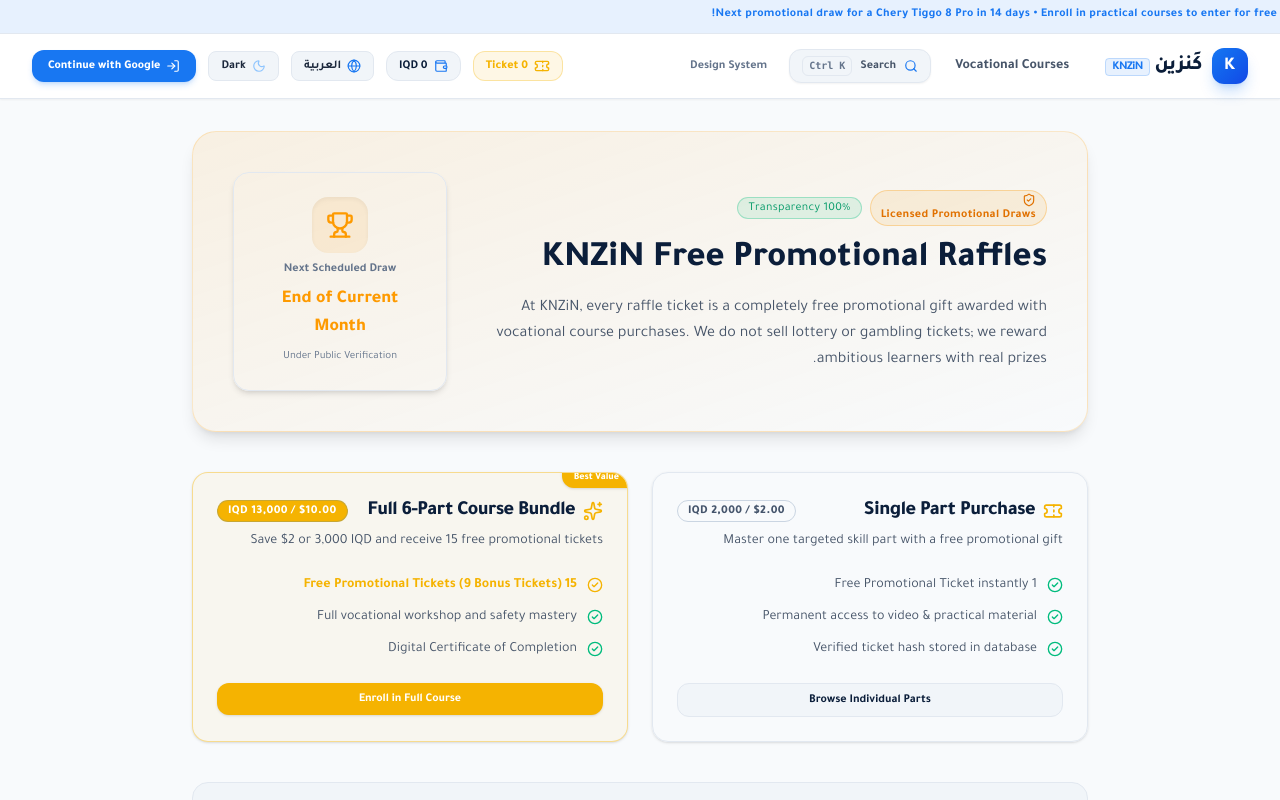
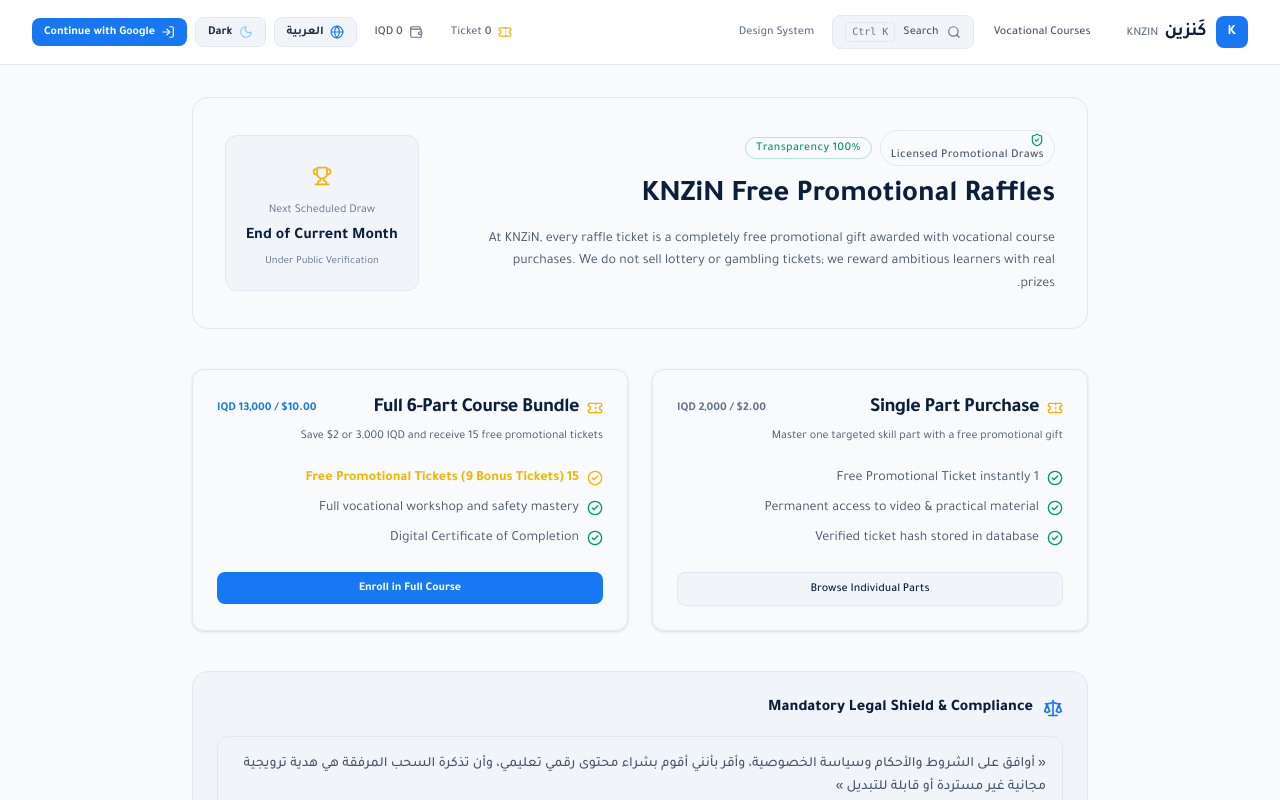
Before and after one commit to Muaz-Aldalil/Knzin, a Next.js app in the folder frontend/: page /en/raffle in a window 1280 px wide. Shown: the top 800 px of the page. Built offline with nearby package versions, Linux system fonts and the light colour scheme.

Commit message:
refactor(design): apply Minimal Product Design Principle across navigation, hero, cards, and outcomes

```diff
--- a/frontend/src/app/[locale]/raffle/page.tsx
+++ b/frontend/src/app/[locale]/raffle/page.tsx
@@ -5,12 +5,8 @@
   Trophy,
   Ticket,
   ShieldCheck,
-  Gift,
   Scale,
-  Sparkles,
-  ArrowRight,
   Info,
-  Calendar,
   CheckCircle2,
   FileCheck2
 } from 'lucide-react';
@@ -37,38 +33,38 @@
   return (
     <div className="max-w-4xl mx-auto space-y-10 pb-16">
       {/* Hero Transparency Section */}
-      <div className="relative overflow-hidden rounded-3xl bg-gradient-to-br from-amber-500/10 via-amber-500/5 to-transparent border border-amber-500/20 p-6 sm:p-10 shadow-lg">
+      <div className="rounded-2xl bg-surface-primary border border-border-subtle p-6 sm:p-8">
         <div className="flex flex-col sm:flex-row items-start sm:items-center justify-between gap-6">
           <div className="space-y-3 max-w-xl">
             <div className="flex items-center gap-2">
-              <Badge variant="outline" className="bg-amber-500/10 text-amber-600 dark:text-amber-400 border-amber-500/30 gap-1.5 font-bold">
-                <ShieldCheck className="w-3.5 h-3.5" />
+              <Badge variant="outline" className="text-content-secondary border-border-subtle gap-1.5 font-medium text-xs">
+                <ShieldCheck className="w-3.5 h-3.5 text-emerald-600 dark:text-emerald-400" />
                 <span>{isRtl ? 'نظام السحوبات القانوني المرخص' : 'Licensed Promotional Draws'}</span>
               </Badge>
-              <Badge variant="outline" className="bg-emerald-500/10 text-emerald-600 dark:text-emerald-400 border-emerald-500/30">
+              <Badge variant="outline" className="text-emerald-600 dark:text-emerald-400 border-emerald-500/30 text-xs font-medium">
                 {isRtl ? 'شفافية 100%' : '100% Transparency'}
               </Badge>
             </div>
 
-            <h1 className="text-2xl sm:text-4xl font-black text-secondary dark:text-white leading-tight">
+            <h1 className="text-2xl sm:text-3xl font-bold text-content-primary leading-tight">
               {isRtl ? 'الجوائز الترويجية المجانية لكَنزين' : 'KNZiN Free Promotional Raffles'}
             </h1>
 
-            <p className="text-sm sm:text-base text-content-secondary leading-relaxed">
+            <p className="text-sm text-content-secondary leading-relaxed">
               {isRtl
                 ? 'في كَنزين، كل تذكرة سحب هي هدية ترويجية مجانية تماماً تُمنح مع شراء المسارات والدورات المهنية. لا نبيع الحظ ولا نفرض رسوم مقامرة، بل نكافئ المتعلمين الطموحين بجوائز حقيقية.'
                 : 'At KNZiN, every raffle ticket is a completely free promotional gift awarded with vocational course purchases. We do not sell lottery or gambling tickets; we reward ambitious learners with real prizes.'}
             </p>
           </div>
 
-          <div className="flex flex-col items-center justify-center p-6 rounded-2xl bg-surface-primary border border-border-subtle shadow-md min-w-[200px] text-center space-y-2">
-            <div className="w-14 h-14 rounded-2xl bg-amber-500/10 flex items-center justify-center text-amber-500 shadow-inner">
-              <Trophy className="w-7 h-7" />
+          <div className="flex flex-col items-center justify-center p-5 rounded-xl bg-surface-secondary border border-border-subtle min-w-[190px] text-center space-y-1.5">
+            <div className="size-10 rounded-lg bg-surface-primary flex items-center justify-center text-accent">
+              <Trophy className="w-5 h-5" />
             </div>
-            <div className="text-xs font-semibold text-content-muted">
+            <div className="text-xs text-content-muted">
               {isRtl ? 'السحب القادم المجدول' : 'Next Scheduled Draw'}
             </div>
-            <div className="text-lg font-black text-amber-500">
+            <div className="text-base font-bold text-content-primary">
               {isRtl ? 'نهاية الشهر الحالي' : 'End of Current Month'}
             </div>
             <div className="text-[11px] text-content-muted">
@@ -80,83 +76,80 @@
 
       {/* Commercial Invariants & Ticket Rules */}
       <div className="grid grid-cols-1 md:grid-cols-2 gap-6">
-        <Card className="border-border-subtle bg-surface-primary shadow-sm hover:shadow-md transition-shadow">
+        <Card className="border-border-subtle bg-surface-primary rounded-xl">
           <CardHeader>
             <div className="flex items-center justify-between">
-              <CardTitle className="text-base font-extrabold flex items-center gap-2">
-                <Ticket className="w-5 h-5 text-accent" />
+              <CardTitle className="text-base font-bold flex items-center gap-2">
+                <Ticket className="w-4 h-4 text-accent" />
                 <span>{isRtl ? 'شراء جزء فردي من الدورة' : 'Single Part Purchase'}</span>
               </CardTitle>
-              <Badge variant="outline" className="text-xs font-black">
+              <span className="text-xs font-semibold text-content-muted">
                 {isRtl ? '2.00$ / 2,000 د.ع' : '$2.00 / 2,000 IQD'}
-              </Badge>
+              </span>
             </div>
-            <CardDescription>
+            <CardDescription className="text-xs">
               {isRtl ? 'تعلم جزءاً متخصصاً واحصل على تذكرة مجانية' : 'Master one targeted skill part with a free promotional gift'}
             </CardDescription>
           </CardHeader>
-          <CardContent className="space-y-3 text-sm text-content-secondary">
-            <div className="flex items-center gap-2.5">
-              <CheckCircle2 className="w-4 h-4 text-emerald-500 shrink-0" />
+          <CardContent className="space-y-2.5 text-xs sm:text-sm text-content-secondary">
+            <div className="flex items-center gap-2">
+              <CheckCircle2 className="w-4 h-4 text-emerald-600 dark:text-emerald-400 shrink-0" />
               <span>{isRtl ? 'تذكرة ترويجية واحدة (1) مجانية فورا' : '1 Free Promotional Ticket instantly'}</span>
             </div>
-            <div className="flex items-center gap-2.5">
-              <CheckCircle2 className="w-4 h-4 text-emerald-500 shrink-0" />
+            <div className="flex items-center gap-2">
+              <CheckCircle2 className="w-4 h-4 text-emerald-600 dark:text-emerald-400 shrink-0" />
               <span>{isRtl ? 'وصول دائم للفيديو ومواد التدريب' : 'Permanent access to video & practical material'}</span>
             </div>
-            <div className="flex items-center gap-2.5">
-              <CheckCircle2 className="w-4 h-4 text-emerald-500 shrink-0" />
+            <div className="flex items-center gap-2">
+              <CheckCircle2 className="w-4 h-4 text-emerald-600 dark:text-emerald-400 shrink-0" />
               <span>{isRtl ? 'رقم تسلسلي موثق ومخزن في قاعدة البيانات' : 'Verified ticket hash stored in database'}</span>
             </div>
           </CardContent>
           <CardFooter className="pt-0">
             <Link
               href="/"
-              className="w-full text-center py-2 px-4 rounded-xl bg-surface-secondary hover:bg-surface-elevated text-xs font-bold text-content-primary border border-border-subtle transition-colors"
+              className="w-full text-center py-2 px-4 rounded-lg bg-surface-secondary hover:bg-surface-elevated text-xs font-medium text-content-primary border border-border-subtle transition-colors"
             >
               {isRtl ? 'استعراض الأجزاء المتاحة' : 'Browse Individual Parts'}
             </Link>
           </CardFooter>
         </Card>
 
-        <Card className="border-accent/40 bg-accent/5 dark:bg-accent/10 shadow-sm hover:shadow-md transition-shadow relative overflow-hidden">
-          <div className="absolute -top-1 -right-1 bg-accent text-white text-[10px] font-black px-3 py-0.5 rounded-bl-xl shadow">
-            {isRtl ? 'أفضل قيمة للمتعلم' : 'Best Value'}
-          </div>
+        <Card className="border-border-subtle bg-surface-primary rounded-xl">
           <CardHeader>
             <div className="flex items-center justify-between">
-              <CardTitle className="text-base font-extrabold flex items-center gap-2 text-content-primary">
-                <Sparkles className="w-5 h-5 text-accent" />
+              <CardTitle className="text-base font-bold flex items-center gap-2 text-content-primary">
+                <Ticket className="w-4 h-4 text-accent" />
                 <span>{isRtl ? 'شراء الدورة الكاملة (6 أجزاء)' : 'Full 6-Part Course Bundle'}</span>
               </CardTitle>
-              <Badge variant="default" className="text-xs font-black bg-accent text-white hover:bg-accent">
+              <span className="text-xs font-semibold text-primary">
                 {isRtl ? '10.00$ / 13,000 د.ع' : '$10.00 / 13,000 IQD'}
-              </Badge>
+              </span>
             </div>
-            <CardDescription>
+            <CardDescription className="text-xs">
               {isRtl ? 'وفر 2$ أو 3,000 د.ع واحصل على باقة 15 تذكرة مجاناً' : 'Save $2 or 3,000 IQD and receive 15 free promotional tickets'}
             </CardDescription>
           </CardHeader>
-          <CardContent className="space-y-3 text-sm text-content-secondary">
-            <div className="flex items-center gap-2.5">
+          <CardContent className="space-y-2.5 text-xs sm:text-sm text-content-secondary">
+            <div className="flex items-center gap-2">
               <CheckCircle2 className="w-4 h-4 text-accent shrink-0" />
-              <span className="font-bold text-accent">
+              <span className="font-semibold text-accent">
                 {isRtl ? '15 تذكرة سحب مجانية ترويجية (مكافأة 9 تذاكر إضافية)' : '15 Free Promotional Tickets (9 Bonus Tickets)'}
               </span>
             </div>
-            <div className="flex items-center gap-2.5">
-              <CheckCircle2 className="w-4 h-4 text-emerald-500 shrink-0" />
+            <div className="flex items-center gap-2">
+              <CheckCircle2 className="w-4 h-4 text-emerald-600 dark:text-emerald-400 shrink-0" />
               <span>{isRtl ? 'تغطية شاملة لكل أدوات وورش المهنة' : 'Full vocational workshop and safety mastery'}</span>
             </div>
-            <div className="flex items-center gap-2.5">
-              <CheckCircle2 className="w-4 h-4 text-emerald-500 shrink-0" />
+            <div className="flex items-center gap-2">
+              <CheckCircle2 className="w-4 h-4 text-emerald-600 dark:text-emerald-400 shrink-0" />
               <span>{isRtl ? 'شهادة إتمام رقمية معتمدة من كَنزين' : 'Digital Certificate of Completion'}</span>
             </div>
           </CardContent>
           <CardFooter className="pt-0">
             <Link
               href="/"
-              className="w-full text-center py-2 px-4 rounded-xl bg-accent hover:bg-accent/90 text-xs font-bold text-white shadow-sm transition-colors"
+              className="w-full text-center py-2 px-4 rounded-lg bg-primary hover:bg-primary-hover text-xs font-semibold text-white transition-colors"
             >
               {isRtl ? 'احصل على الباقة الكاملة' : 'Enroll in Full Course'}
             </Link>
--- a/frontend/src/components/layout/HeaderHUD.tsx
+++ b/frontend/src/components/layout/HeaderHUD.tsx
@@ -9,7 +9,6 @@
   Ticket,
   Wallet,
   User as UserIcon,
-  Sparkles,
   LogIn,
   LogOut,
   Search,
@@ -91,34 +90,29 @@
   };
 
   return (
-    <header className="sticky top-0 z-40 w-full bg-surface/90 backdrop-blur-md border-b border-border-subtle text-content-primary shadow-xs transition-colors duration-200">
-      {/* Live Social Proof Marquee Banner */}
-      <div className="bg-primary/10 border-b border-border-subtle text-xs py-1.5 px-4 overflow-hidden whitespace-nowrap transition-colors">
-        <div className="flex md:justify-center items-center gap-2 text-primary font-bold tracking-wide animate-marquee md:animate-none hover:[animation-play-state:paused]">
-          <Sparkles className="w-3.5 h-3.5 text-accent animate-pulse shrink-0" />
-          <span>{t('liveDrawMarquee')}</span>
-        </div>
-      </div>
-
+    <header className="sticky top-0 z-40 w-full bg-surface/95 backdrop-blur-sm border-b border-border-subtle text-content-primary transition-colors duration-200">
       {/* Main Navigation Bar */}
       <div className="max-w-7xl mx-auto px-4 sm:px-6 lg:px-8 h-16 flex items-center justify-between">
         {/* Logo and Brand */}
         <div className="flex items-center gap-4 sm:gap-6">
           <Link href="/" className="flex items-center gap-2.5 group focus:outline-none">
-            <div className="w-9 h-9 rounded-xl bg-gradient-to-br from-primary to-blue-700 flex items-center justify-center shadow-lg shadow-primary/25 group-hover:scale-105 transition-transform duration-200">
-              <span className="text-white font-extrabold text-lg tracking-wider">K</span>
+            <div className="w-8 h-8 rounded-lg bg-primary flex items-center justify-center transition-colors">
+              <span className="text-white font-bold text-sm tracking-wider">K</span>
             </div>
-            <div className="flex flex-col">
-              <span className="font-extrabold text-lg sm:text-xl tracking-tight text-content-primary group-hover:text-primary transition-colors">
-                كَنزين <span className="hidden sm:inline text-xs font-bold px-1.5 py-0.5 rounded bg-primary/10 text-primary border border-primary/20">KNZiN</span>
+            <div className="flex items-baseline gap-1.5">
+              <span className="font-bold text-lg tracking-tight text-content-primary group-hover:text-primary transition-colors">
+                كَنزين
+              </span>
+              <span className="hidden sm:inline text-xs font-medium text-content-muted">
+                KNZIN
               </span>
             </div>
           </Link>
 
-          <nav className="hidden md:flex items-center gap-3 text-sm font-semibold text-content-secondary">
+          <nav className="hidden md:flex items-center gap-2 text-xs font-medium text-content-secondary">
             <Link
               href="/"
-              className="px-3 py-1.5 rounded-lg hover:text-primary hover:bg-surface-secondary transition-colors"
+              className="px-3 py-1.5 rounded-md hover:text-content-primary hover:bg-surface-secondary transition-colors"
             >
               {t('courses')}
             </Link>
@@ -126,12 +120,12 @@
             <button
               type="button"
               onClick={() => setIsSearchOpen(true)}
-              className="flex items-center gap-2 px-3 py-1.5 rounded-xl bg-surface-secondary hover:bg-surface-elevated border border-border-subtle hover:border-primary/40 text-content-secondary hover:text-content-primary transition-all text-xs font-semibold group cursor-pointer shadow-xs"
+              className="flex items-center gap-2 px-3 py-1.5 rounded-lg bg-surface-secondary hover:bg-surface-elevated border border-border-subtle hover:border-border text-content-secondary hover:text-content-primary transition-colors text-xs font-medium group cursor-pointer"
               title={isRtl ? 'البحث الذكي (Ctrl + K)' : 'Smart Search (Ctrl + K)'}
             >
-              <Search className="w-3.5 h-3.5 text-primary group-hover:scale-110 transition-transform" />
-              <span>{isRtl ? 'البحث الذكي' : 'Search'}</span>
-              <kbd className="hidden sm:inline-flex items-center px-1.5 py-0.5 text-[10px] font-mono font-bold text-content-muted bg-surface-primary border border-border-subtle rounded-md select-none group-hover:border-primary/40 group-hover:text-primary transition-colors">
+              <Search className="w-3.5 h-3.5 text-content-muted group-hover:text-primary transition-colors" />
+              <span>{isRtl ? 'البحث' : 'Search'}</span>
+              <kbd className="hidden sm:inline-flex items-center px-1.5 py-0.5 text-[10px] font-mono text-content-muted bg-surface-primary border border-border-subtle rounded select-none">
                 {isMac ? '⌘' : 'Ctrl'} K
               </kbd>
             </button>
@@ -146,33 +140,34 @@
         </div>
 
         {/* HUD Counters & User Controls */}
-        <div className="flex items-center gap-1.5 sm:gap-3">
+        <div className="flex items-center gap-1.5 sm:gap-2">
           {/* Mobile search trigger */}
           <button
             type="button"
             onClick={() => setIsSearchOpen(true)}
-            className="md:hidden p-2 rounded-xl bg-surface-secondary hover:bg-surface-elevated border border-border-subtle text-content-primary transition-colors cursor-pointer"
+            className="md:hidden p-2 rounded-lg bg-surface-secondary hover:bg-surface-elevated border border-border-subtle text-content-primary transition-colors cursor-pointer"
             aria-label={isRtl ? 'البحث الذكي' : 'Search'}
             title={isRtl ? 'البحث الذكي' : 'Search'}
           >
             <Search className="w-4 h-4 text-primary" />
           </button>
-          {/* Ticket Counter HUD (Accent Color) */}
+
+          {/* Ticket Counter HUD */}
           <Link
             href="/raffle"
-            className="flex items-center gap-1.5 px-2.5 sm:px-3 py-1.5 rounded-xl bg-accent/10 border border-accent/30 text-accent text-xs font-black hover:bg-accent/20 transition-colors"
+            className="flex items-center gap-1.5 px-2.5 py-1.5 rounded-lg text-content-secondary hover:text-content-primary hover:bg-surface-secondary text-xs font-medium transition-colors"
             title={isRtl ? 'تذاكر السحب الترويجية المجانية' : 'Promotional Raffle Tickets'}
           >
-            <Ticket className="w-4 h-4 text-accent" />
-            <span>0 <span className="hidden sm:inline">{tCommon('ticket')}</span></span>
+            <Ticket className="w-3.5 h-3.5 text-accent" />
+            <span>0 <span className="hidden sm:inline text-content-muted">{tCommon('ticket')}</span></span>
           </Link>
 
           {/* Wallet Balance HUD */}
           <div
-            className="hidden sm:flex items-center gap-1.5 px-3 py-1.5 rounded-xl bg-surface-secondary border border-border-subtle text-content-primary text-xs font-bold"
+            className="hidden sm:flex items-center gap-1.5 px-2.5 py-1.5 rounded-lg text-content-secondary text-xs font-medium"
             title={isRtl ? 'رصيد المحفظة' : 'Wallet Balance'}
           >
-            <Wallet className="w-3.5 h-3.5 text-primary" />
+            <Wallet className="w-3.5 h-3.5 text-content-muted" />
             <span>0 {tCommon('currencyIqd')}</span>
           </div>
 
@@ -185,8 +180,8 @@
           {/* User Profile or Google Sign In using shadcn DropdownMenu */}
           {user ? (
             <DropdownMenu>
-              <DropdownMenuTrigger className="flex items-center gap-2 px-2.5 sm:px-3 py-1.5 rounded-xl bg-surface-secondary border border-border-subtle text-xs font-bold text-content-primary hover:bg-surface-elevated transition-colors outline-none focus:ring-2 focus:ring-primary/40">
-                <UserIcon className="w-3.5 h-3.5 text-primary" />
+              <DropdownMenuTrigger className="flex items-center gap-2 px-2.5 sm:px-3 py-1.5 rounded-lg bg-surface-secondary border border-border-subtle text-xs font-semibold text-content-primary hover:bg-surface-elevated transition-colors outline-none focus:ring-1 focus:ring-primary/40">
+                <UserIcon className="w-3.5 h-3.5 text-content-muted" />
                 <span className="max-w-[80px] sm:max-w-[120px] truncate">
                   {user.displayName || user.email}
                 </span>
@@ -230,7 +225,7 @@
           ) : (
             <button
               onClick={handleGoogleLogin}
-              className="inline-flex items-center gap-1.5 px-3 sm:px-4 py-2 rounded-xl bg-primary hover:bg-primary-hover text-white text-xs font-black transition-all shadow-md shadow-primary/20 active:scale-95 cursor-pointer"
+              className="inline-flex items-center gap-1.5 px-3 py-1.5 rounded-lg bg-primary hover:bg-primary-hover text-white text-xs font-semibold transition-colors cursor-pointer"
             >
               <LogIn className="w-3.5 h-3.5" />
               <span className="hidden sm:inline">{t('loginWithGoogle')}</span>
```
Also changed, not shown: frontend/src/app/[locale]/courses/[slug]/page.tsx (+18 -24 lines), frontend/src/app/[locale]/page.tsx (+11 -32 lines), frontend/src/components/catalog/CourseCard.tsx (+22 -28 lines), frontend/src/components/catalog/CoursePartList.tsx (+10 -11 lines), frontend/src/components/course/LearningOutcomes.tsx (+15 -26 lines), frontend/src/components/course/ResumeHeroCard.tsx (+27 -30 lines), frontend/src/components/lesson/LessonTabs.tsx (+46 -55 lines), frontend/src/hooks/useAuth.ts (+4 -4 lines).
